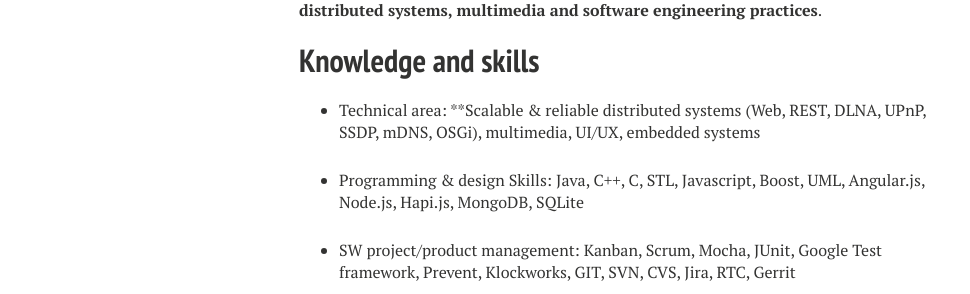
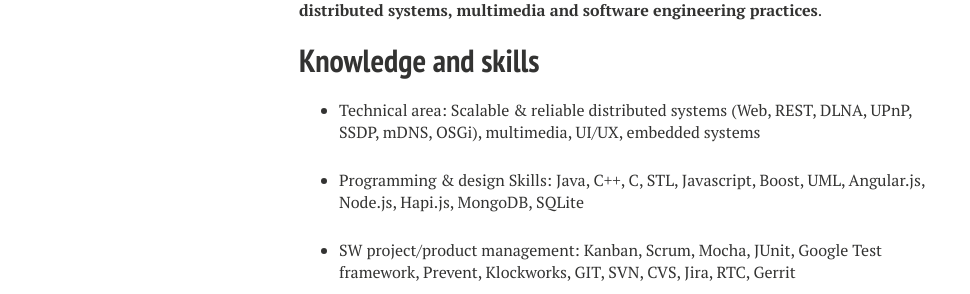
Before and after one commit to dakoo/dakoo.github.io, a Jekyll site: the page built from about/index.md, in a window 1280 px wide and 900 px high, scrolled down 718 px. Shown: the part 161-455 px from the top of the window, without its empty margins (21-991 px from the left). Built offline with Jekyll 4.4.1, drawn with Linux system fonts in a browser that asks for light colours; nearby versions of some CDN libraries; comment, search, counter and statistics services are not loaded.

Commit message:
no message

```diff
--- a/about/index.md
+++ b/about/index.md
@@ -29,7 +29,7 @@
 
 # Knowledge and skills #
 
-- Technical area: **Scalable & reliable distributed systems (Web, REST, DLNA, UPnP, SSDP, mDNS, OSGi), multimedia, UI/UX, embedded systems
+- Technical area: Scalable & reliable distributed systems (Web, REST, DLNA, UPnP, SSDP, mDNS, OSGi), multimedia, UI/UX, embedded systems
 
 - Programming & design Skills:  Java, C++, C, STL, Javascript, Boost, UML, Angular.js, Node.js, Hapi.js, MongoDB, SQLite
 
```
